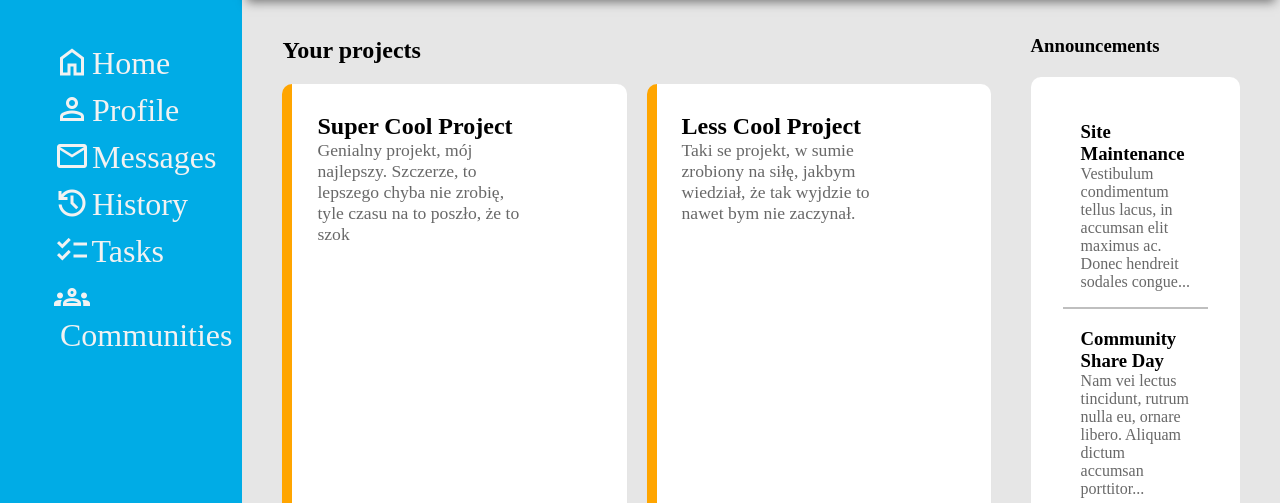
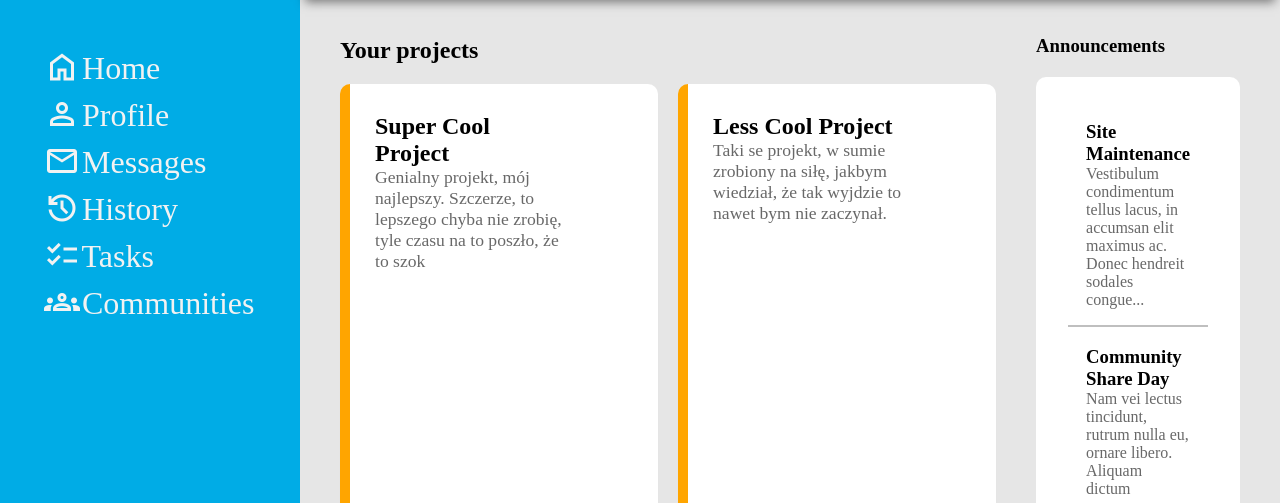
Before and after one commit to t-rogalski/odinadmindashboard, a plain HTML site: page index.html in a window 1280 px wide. Shown: the part 194-697 px from the top of the page. Drawn offline with nearby package versions, Linux system fonts and the light colour scheme.

Commit message:
Jednak teraz koniec

```diff
--- a/index.html
+++ b/index.html
@@ -12,7 +12,7 @@
 <body>
     <div class="left">
         <div class="logo">
-            <img src="/svg/dashboard.svg" alt="logo">
+            <img src="svg/dashboard.svg" alt="logo">
             Dashboard
         </div>
         <div class="nav">
--- a/style.css
+++ b/style.css
@@ -12,8 +12,8 @@ body {
     display: grid;
     grid-template-rows: 1fr 3fr 3fr 1fr;
     font-size: 2rem;
-    padding: 10px;
     color: hsl(0, 0%, 95%);
+    min-width: 300px;
 }
 
 .logo {
@@ -37,10 +37,9 @@ body {
 }
 
 .left li {
-    padding: 5px 0 5px 50px;
+    padding: 0 0 10px 50px;
     list-style: none;
 }
-
 
 .right {
     background-color: hsl(0, 0%, 90%);
```
